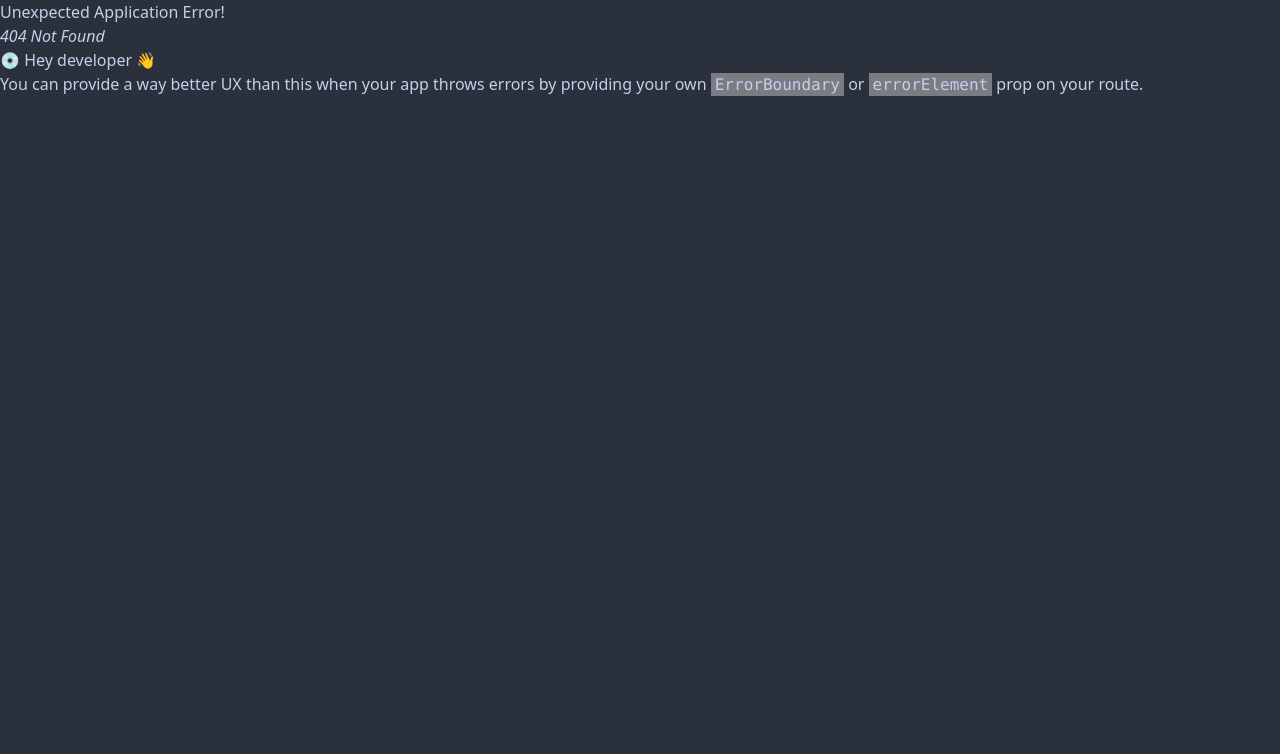
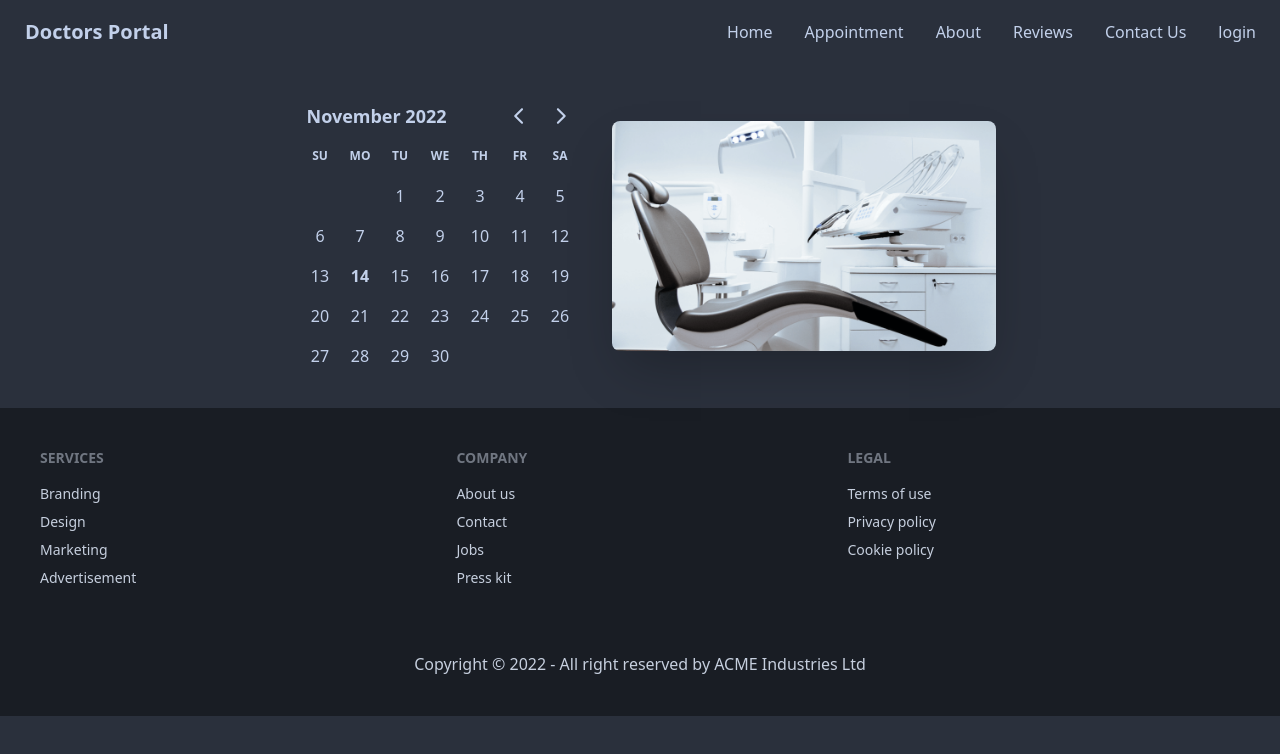
Before and after one commit to Rakibhasaniu/portal, a React (Vite) app: page /appointment in a window 1280 px wide. Before the commit this address had no page. Shown: the top 754 px of the page. Built offline with nearby package versions, Linux system fonts and the light colour scheme.

Commit message:
appoinmnet route created

```diff
--- a/package.json
+++ b/package.json
@@ -10,7 +10,9 @@
   },
   "dependencies": {
     "daisyui": "^2.39.1",
+    "date-fns": "^2.29.3",
     "react": "^18.2.0",
+    "react-day-picker": "^8.3.6",
     "react-dom": "^18.2.0",
     "react-icons": "^4.6.0",
     "react-router-dom": "^6.4.3"
--- a/src/main.jsx
+++ b/src/main.jsx
@@ -2,6 +2,7 @@
 import ReactDOM from 'react-dom/client'
 import App from './App'
 import './index.css'
+import 'react-day-picker/dist/style.css';
 
 ReactDOM.createRoot(document.getElementById('root')).render(
   <React.StrictMode>
--- /dev/null
+++ b/src/pages/Appointment/Appointment/Appointment.jsx
@@ -0,0 +1,12 @@
+import React from 'react';
+import AppointmentBanner from '../AppointmentBanner/AppointmentBanner';
+
+const Appointment = () => {
+    return (
+        <div>
+            <AppointmentBanner></AppointmentBanner>
+        </div>
+    );
+};
+
+export default Appointment;
--- /dev/null
+++ b/src/pages/Appointment/AppointmentBanner/AppointmentBanner.jsx
@@ -0,0 +1,20 @@
+import React from 'react';
+import { DayPicker } from 'react-day-picker';
+import chair from '../../../assets/images/chair.png'
+
+const AppointmentBanner = () => {
+    return (
+        <header>
+            <div className="hero ">
+                <div className="hero-content flex-col lg:flex-row-reverse">
+                    <img src={chair} alt="dentist chair" className="max-w-sm rounded-lg shadow-2xl" />
+                    <div>
+                      <DayPicker></DayPicker>
+                    </div>
+                </div>
+            </div>
+        </header>
+    );
+};
+
+export default AppointmentBanner;
--- a/src/routes/Routes/Routes.jsx
+++ b/src/routes/Routes/Routes.jsx
@@ -1,5 +1,6 @@
 import { createBrowserRouter } from "react-router-dom";
 import Main from "../../layout/Main";
+import Appointment from "../../pages/Appointment/Appointment/Appointment";
 import Home from "../../pages/Home/Home/Home";
 import Login from "../../pages/Login/Login";
 
@@ -21,7 +22,8 @@
                 element: <Login></Login>
             },
             {
-                path: '/banner',
+                path: '/appointment',
+                element: <Appointment></Appointment>
 
             }
         ]
```
Also changed, not shown: 1 other file (tests, documents, lock files or other folders).
